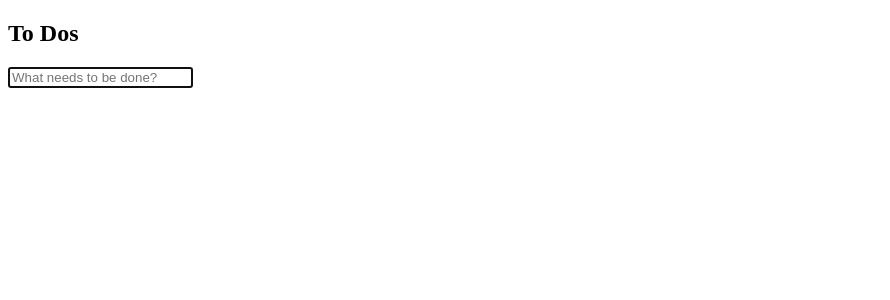
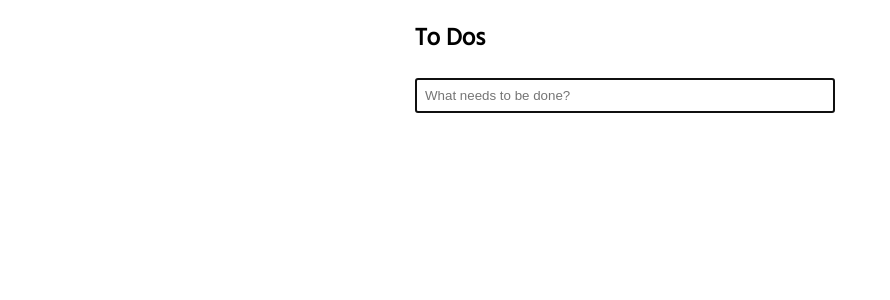
Before and after one commit to mfisher91/AngularToDoApp, an Angular app: page / in a window 1280 px wide. Shown: the top 300 px of the page, without its empty margins (0-890 px from the left). Built offline with nearby package versions, Linux system fonts and the light colour scheme.

Commit message:
Basic styling

```diff
--- a/src/app/app.component.css
+++ b/src/app/app.component.css
@@ -0,0 +1,37 @@
+@import url('https://fonts.googleapis.com/css2?family=Hind&display=swap');
+
+.todoapp {
+    font-family: 'Hind', sans-serif;
+    width: 450px;
+    margin: 0 auto;
+}
+
+.new-todo {
+    padding: 8px;
+    width: 400px;
+}
+
+.todo-list {
+    padding: 8px 0;
+    width: 100%;
+}
+
+.todo-list input {
+    margin-right: 8px;
+}
+
+button {
+    border: none;
+    padding: 8px;
+    border-radius: 5px;
+}
+
+button:hover {
+    cursor: pointer;
+}
+
+.destroy {
+    background: red;
+    color: white;
+    float: right;
+}
--- a/src/app/app.component.html
+++ b/src/app/app.component.html
@@ -4,15 +4,13 @@
     <input class="new-todo" placeholder="What needs to be done?" autofocus="" [(ngModel)]="newTodo.title" (keyup.enter)="addToDo()">
   </header>
   <section class="main" *ngIf="toDos.length > 0">
-    <ul class="todo-list">
-      <li *ngFor="let todo of toDos" [class.completed]="todo.complete">
-        <div class="view">
-          <input class="toggle" type="checkbox" (click)="toggleToDoComplete(todo)" [checked]="todo.complete">
-          <label>{{todo.title}}</label>
-          <button class="destroy" (click)="removeToDo(todo)"></button>
-        </div>
-      </li>
-    </ul>
+    <div *ngFor="let todo of toDos" [class.completed]="todo.complete" class="todo-list">
+      <div class="view">
+        <input class="toggle" type="checkbox" (click)="toggleToDoComplete(todo)" [checked]="todo.complete">
+        <label>{{todo.title}}</label>
+        <button class="destroy" (click)="removeToDo(todo)">X</button>
+      </div>
+    </div>
   </section>
   <footer class="footer" *ngIf="toDos.length > 0">
     <span class="todo-count"><strong>{{toDos.length}}</strong> {{toDos.length == 1 ? 'item' : 'items'}} left</span>
```
